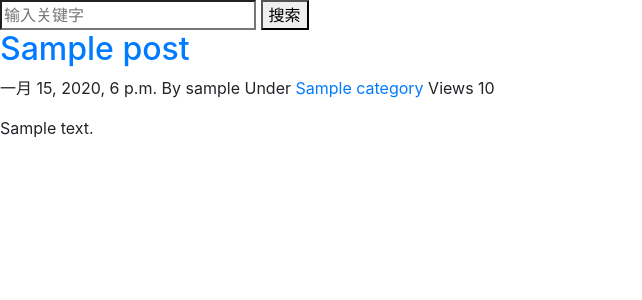
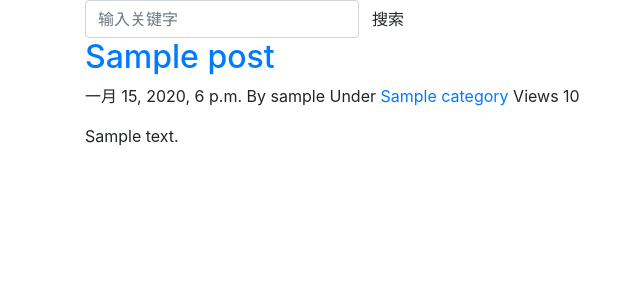
Before and after one commit to justphantom/hhxdjango, a Django app: page / in a window 1280 px wide. Shown: the top 300 px of the page, without its empty margins (0-642 px from the left). Run offline with Django 3.2, Linux system fonts and the light colour scheme; tables that the repository leaves empty hold one stand-in row (values such as "Sample post"); parts of the project's set-up code (start-up, migrations or seed data) failed here and were passed over; some libraries are stand-ins or nearby versions.

Commit message:
use bootstrap style

```diff
--- a/blog/views.py
+++ b/blog/views.py
@@ -4,34 +4,8 @@ from django.db.models import Q
 from django.shortcuts import render, get_object_or_404
 # from django.views import generic
 from .models import Post
-
-
-# from django.http import HttpResponse
-
-
-# Create your views here.
-# class IndexView(generic.ListView):
-#     model = Post
-#     template_name = 'blog/index.html'
-
-
-# class DetailView(generic.DetailView):
-#     model = Post
-#     template_name = 'blog/detail.html'
-#     context_object_name = 'post'
-#
-#     def get_object(self, queryset=None):
-#         post = super().get_object(queryset=None)
-#         md = markdown.Markdown(
-#             extensions=['markdown.extensions.extra', 'markdown.extensions.codehilite', 'markdown.extensions.toc'])
-#         post.body = md.convert(post.body)
-#         return post
-#
-#     def get_context_data(self, **kwargs):
-#         context = super().get_context_data(**kwargs)
-#         context['title'] = context.get(post.title, None)
-#         print(context['title'])
-#         return context
+from comments.forms import CommentForm
+from comments.models import Comment
 
 
 def index(request):
@@ -48,13 +22,18 @@ def detail(request, pk):
                                       'markdown.extensions.codehilite',
                                       'markdown.extensions.toc',
                                   ])
-    return render(request, 'blog/detail.html', context={'post': post, 'title': post.title})
+    comment_form = CommentForm()
+    comment_list = Comment.objects.filter(post=pk)
+    comment_count=comment_list.count()
+    return render(request, 'blog/detail.html', context={'post': post, 'title': post.title, 'comment_form': comment_form, 'comment_list': comment_list, 'comment_count': comment_count})
 
 
 def search(request):
     q = request.POST.get('q')
     if not q:
         error_msg = "请输入关键词"
-        messages.add_message(request, messages.ERROR, error_msg, extra_tags='danger')
-    post_list = Post.objects.filter(Q(title__icontains=q) | Q(body__icontains=q))
+        messages.add_message(request, messages.ERROR,
+                             error_msg, extra_tags='danger')
+    post_list = Post.objects.filter(
+        Q(title__icontains=q) | Q(body__icontains=q))
     return render(request, 'blog/index.html', {'post_list': post_list})
--- a/comments/models.py
+++ b/comments/models.py
@@ -6,7 +6,7 @@ from django.utils import timezone
 
 
 class Comment(models.Model):
-    name = models.CharField('名字', max_length=50,label='名字')
+    name = models.CharField('名字', max_length=50)
     email = models.EmailField("邮箱")
     url = models.URLField('网址', blank=True)
     text = models.TextField('内容')
--- a/templates/blog/index.html
+++ b/templates/blog/index.html
@@ -1,29 +1,32 @@
 {% extends 'base.html' %} %}
 {% block main %}
-<form role="search" method="post" action="{% url 'blog:search' %}" class="search-form">
+
+<div class="container">
+    <form role="search" method="post" action="{% url 'blog:search' %}" class="form-inline">
         {% csrf_token %}
-    <input type="search" name="q" placeholder="输入关键字" required class="input-search">
-    <button type="submit" class="search-button">搜索</button>
+        <input type="search" name="q" placeholder="输入关键字" required class="form-control">
+        <button type="submit" class="btn">搜索</button>
     </form>
     {% for post in post_list %}
     <article>
         <header>
-        <h2 class="post-title">
+            <h2>
                 <a href="{{ post.get_absolute_url }}">{{ post.title }}</a>
             </h2>
         </header>
-    <p class="post-meta">
-        <span class="post-date">{{ post.modified_time }}</span>
-        By <span class="post-author">{{ post.author }}</span>
-        Under <a href="javascript:void(0);"><span class="post-category">{{ post.category }}</span></a>
-        Views <span class="post-views">{{ post.views }}</span>
+        <p>
+            <span>{{ post.modified_time }}</span>
+            By <span>{{ post.author }}</span>
+            Under <a href="javascript:void(0);"><span>{{ post.category }}</span></a>
+            Views <span>{{ post.views }}</span>
 
         </p>
-    <p class="post-excerpt">
-        <span class="post-excerpt">{{ post.excerpt }}</span>
+        <p>
+            <span>{{ post.excerpt }}</span>
         </p>
     </article>
     {% empty %}
-<div class="post-empty">Nothing!</div>
+    <div class="container">Nothing!</div>
     {% endfor %}
+</div>
 {% endblock main %}
--- a/templates/comments/inclusions/_form.html
+++ /dev/null
@@ -1,6 +0,0 @@
-<form action="{% url 'comments:comment' post.pk %}" method="post" class="pure-form">
-    {% csrf_token %}
-    {{ show_comment_form }}
-        <button type="submit" class="input-button">发表</button>
-    </fieldset>
-</form>
```
Also changed, not shown: comments/forms.py (+10 -5 lines), comments/templatetags/comments_extras.py (+0 -9 lines), comments/views.py (+6 -1 lines), templates/blog/detail.html (+22 -5 lines). Lines whose indentation alone changed are shown as unchanged.
